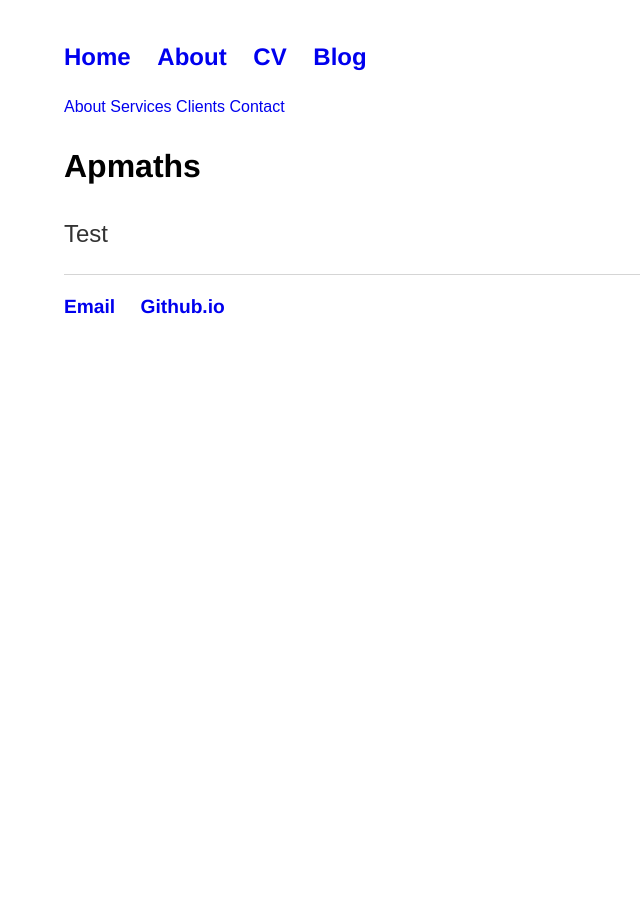
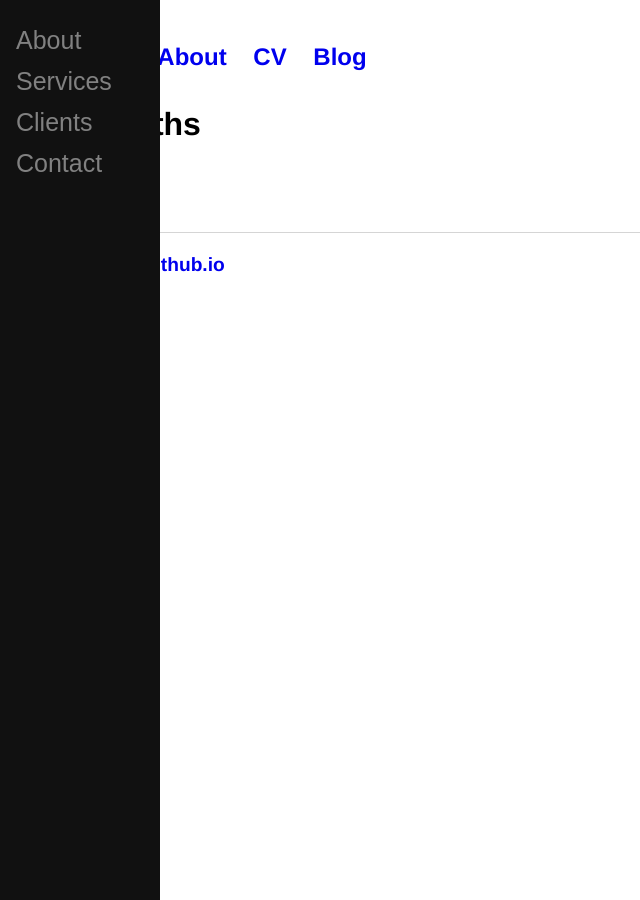
Before and after one commit to hoAngnaMPHan/apmaths.github.io, a Jekyll site: the page built from index.html, in a window 1280 px wide. Shown: the whole page, without its empty margins (0-640 px from the left). Built offline with Jekyll 4.4.1, drawn with Linux system fonts in a browser that asks for light colours.

Commit message:
Update main.css

```diff
--- a/css/main.css
+++ b/css/main.css
@@ -21,9 +21,42 @@ ul.posts { margin: 20px auto 40px; font-size: 1.5em; }
 ul.posts li { list-style: none; }
 
 /*Sidebar*/
-sidebar {
-float:right;
-width:340px;
+.sidenav {
+  height: 100%; /* Full-height: remove this if you want "auto" height */
+  width: 160px; /* Set the width of the sidebar */
+  position: fixed; /* Fixed Sidebar (stay in place on scroll) */
+  z-index: 1; /* Stay on top */
+  top: 0; /* Stay at the top */
+  left: 0;
+  background-color: #111; /* Black */
+  overflow-x: hidden; /* Disable horizontal scroll */
+  padding-top: 20px;
+}
+
+/* The navigation menu links */
+.sidenav a {
+  padding: 6px 8px 6px 16px;
+  text-decoration: none;
+  font-size: 25px;
+  color: #818181;
+  display: block;
+}
+
+/* When you mouse over the navigation links, change their color */
+.sidenav a:hover {
+  color: #f1f1f1;
+}
+
+/* Style page content */
+.main {
+  margin-left: 160px; /* Same as the width of the sidebar */
+  padding: 0px 10px;
+}
+
+/* On smaller screens, where height is less than 450px, change the style of the sidebar (less padding and a smaller font size) */
+@media screen and (max-height: 450px) {
+  .sidenav {padding-top: 15px;}
+  .sidenav a {font-size: 18px;}
 }
 
 /* CV */
```
